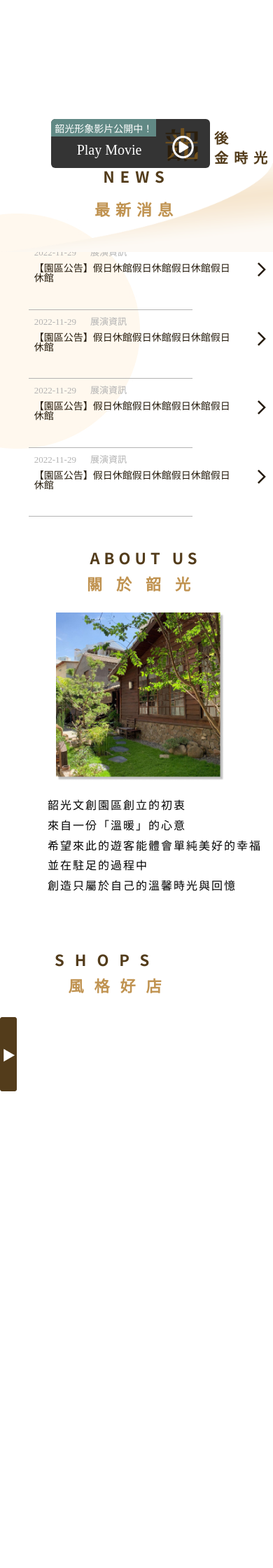
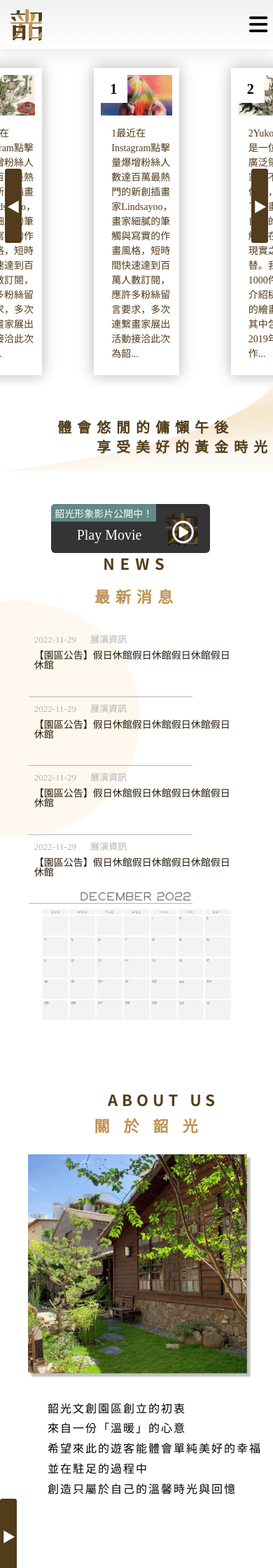
Before and after one commit to GavinTibame/tgd103_g3_goodtime, a PHP site: page /html/index.html in a window 390 px wide; the page is wider, and only the part inside the window is pictured. Shown: the top 2240 px of that part at 70% size. Before the commit the page ends 1559 px from the top of that part, so only its background shows below. Run offline with PHP 8.4, Linux system fonts and the light colour scheme; style sheets or scripts are compiled from the project's sources; some web fonts are replaced.

Commit message:
add img of calendar

```diff
--- a/src/html/index.html
+++ b/src/html/index.html
@@ -133,7 +133,9 @@
         </div>
       </div>
     </div>
-    <!-- <div id="calendar" id="anchor2"></div> -->
+    <div class="calendar" id="calendar" id="anchor2">
+      <img src="../img/index/calendar.png" alt="">
+    </div>
     <div class="index-aboutus" id="anchor3">
         <div class="aboutus-left">
             <img src="../img/index/Aboutus.jpg" alt="">
@@ -150,7 +152,7 @@
                 創造只屬於自己的溫馨時光與回憶</p>
         </div>
     </div>
-    <div class="index-shops" id="anchor4">
+    <!-- <div class="index-shops" id="anchor4">
       <h3 class="title-1">SHOPS</h3>
       <h3 class="title-2">風格好店</h3>
       <div class="owl-two owl-carousel">
@@ -233,7 +235,7 @@
           </div>
         </div>
       </div>
-    </div>
+    </div> -->
     <img src="../img/index/nextarrow.png" alt="" />
 
     <div id="footer"></div>
@@ -330,11 +332,7 @@
                     },
                     1242:{
                         items:3.5,
-<<<<<<< HEAD
                         margin: 10
-=======
-                        margin: 20
->>>>>>> dev
                     }
                 }
             });
@@ -359,7 +357,7 @@
             //限制字數
             if(window.screen.width <= 430){
                 for (var i = 0; i < news_data.length; i++) {
-                desc[i].innerHTML = news_data[i].substring(0, 60) + '...';
+                desc[i].innerHTML = news_data[i].substring(0, 45) + '...';
                 }
             }
 
@@ -368,9 +366,9 @@
                 desc[i].innerHTML = news_data[i].substring(0, 90) + '...';
             }
 
-      for (var i = 0; i < news_data.length; i++) {
-        desc[i].innerHTML = news_data[i].substring(0, 100) + "...";
-      }
+            for (var i = 0; i < news_data.length; i++) {
+              desc[i].innerHTML = news_data[i].substring(0, 100) + "...";
+            }
     </script>
     <script src=""></script>
   </body>
--- a/src/scss/page/index/_index.scss
+++ b/src/scss/page/index/_index.scss
@@ -199,6 +199,7 @@
                 color: #B3B3B3;
                 font-size: 18px;
                 margin: 10px 0;
+                margin-left: 5%;
 
                 div {
                     margin-right: 20px;
@@ -210,6 +211,7 @@
                 font-size: 22px;
                 margin: 20px 0;
                 position: relative;
+                margin-left: 5%;
 
                 &::after {
                     display: block;
@@ -238,10 +240,19 @@
 
 }
 
+.calendar{
+    width: 100%;
+    img{
+        width: 80%;
+        display: block;
+        margin: 0 auto;
+    }
+}
+
 .index-aboutus {
     display: block;
     // width: calc(100% - 100px);
-    width: 1180px;
+    width: 1200px;
     height: 500px;
     margin: 0 auto;
     margin-top: 100px;
@@ -249,10 +260,10 @@
 
     .aboutus-left {
         float: left;
-        width: 55%;
+        width: 50%;
 
         img {
-            width: 60%;
+            width: 360px;
             display: block;
             margin: 0 auto;
         }
@@ -260,9 +271,8 @@
 
     .aboutus-right {
         float: right;
-        width: 45%;
+        width: 50%;
         font-family: $our-font;
-        margin-top: 20px;
 
         h3 {
             font-size: $h1;
@@ -282,7 +292,7 @@
         }
 
         p {
-            font-size: $h5;
+            font-size: $h6;
             letter-spacing: 6px;
             margin-top: 30px;
             line-height: 1.8;
@@ -364,7 +374,7 @@
     .owl-next {
         position: absolute;
         top: 44%;
-        left: -3.5%;
+        left: -4.5%;
     }
 
     .owl-prev {
@@ -414,10 +424,46 @@
     }
 }
 
-@media all and (max-width: $tablet-width) {
+@media all and (max-width: 1130px) {
     .index-wrapper{
         .index-vediobox{
-            bottom:-51%;
+            bottom: -51%;
+        }
+
+    }
+}
+
+@media all and (max-width: 1070px) {
+    .index-wrapper{
+        width: calc(100% - 90px);
+    }
+    .index-news{
+        height: 465px;
+        background-image: url(../../../../src/img/index/halfcercle768.jpg);
+        .title{
+            .title-1{
+                font-size: 22px;
+                margin-top: 178px;
+                margin-left: 8%;
+            }
+            .title-2{
+                font-size: 22px;
+                margin-top: 25px;
+                margin-left: 15%;
+            }
+        }
+        .index-content-wrap{
+            padding-top: 35PX;
+            .content{
+                .date-info{
+                    font-size: 13px;
+                    margin-left: 0;
+                }
+                .announcement{
+                    font-size: 16px;
+                    margin: 10px 0;
+                }
+            }
         }
     }
     .index-aboutus{
@@ -425,8 +471,49 @@
 
         .aboutus-right{
             margin-top: 0px;
+            p{
+                margin-left: 25px;
+            }
         }
     }
+}
+
+@media all and (max-width: 950px) {
+    .index-aboutus{
+        width: 80%;
+        margin-top: 80px;
+        height: 260px;
+
+        .aboutus-left{
+            img{
+                width: 80%;
+                margin-left: 16%;
+            }
+        }
+        .aboutus-right{
+            margin-top: 28px;
+            .title{
+                .title-1{
+                    font-size: 22px;
+                    margin-top: 10px;
+                    margin-bottom: 10px;
+                    margin-left: 30px;
+                }
+                .title-2{
+                    font-size: 22px;
+                    margin-left: 42px;
+                }
+            }
+            p{
+                font-size: 16px;
+                letter-spacing: 2px;
+                margin-top: 15px;
+                margin-left: 0;
+                margin-left: 30px;
+            }
+        }
+    }
+
 }
 
 @media all and (max-width: 768px) {
@@ -457,59 +544,18 @@
         }
     }
     .index-news{
-        height: 465px;
-        background-image: url(../../../../src/img/index/halfcercle768.jpg);
-        .title{
-            .title-1{
-                font-size: 22px;
-                margin-top: 178px;
-                margin-left: 8%;
-            }
-            .title-2{
-                font-size: 22px;
-                margin-top: 25px;
-                margin-left: 15%;
-            }
-        }
         .index-content-wrap{
-            padding-top: 35PX;
             .content{
-                .date-info{
-                    font-size: 13px;
-                }
                 .announcement{
                     font-size: 14px;
-                    margin: 10px 0;
                 }
             }
         }
     }
     .index-aboutus{
-        width: 700px;
-        margin-top: 80px;
-        height: 260px;
-
-        .aboutus-left{
-            img{
-                margin-left: 22%;
-            }
-        }
         .aboutus-right{
-            .title-1{
-                font-size: 22px;
-                margin-top: 10px;
-                margin-bottom: 10px;
-            }
-            .title-2{
-                font-size: 22px;
-                margin-left: 42px;
-            }
             p{
-                font-size: 16px;
                 letter-spacing: 2px;
-                margin-left: -44px;
-                margin-top: 20px;
-                margin-top: 15px;
             }
         }
     }
@@ -530,6 +576,20 @@
         // }
         .owl-next{
             left: -12%;
+        }
+    }
+}
+
+@media all and (max-width: 700px) {
+    .index-news{
+        .index-content-wrap{
+            .content{
+                .announcement{
+                    .material-symbols-outlined{
+                        display: none;
+                    }
+                }
+            }
         }
     }
 }
```
Also changed, not shown: src/img/index/calendar.png (added).
